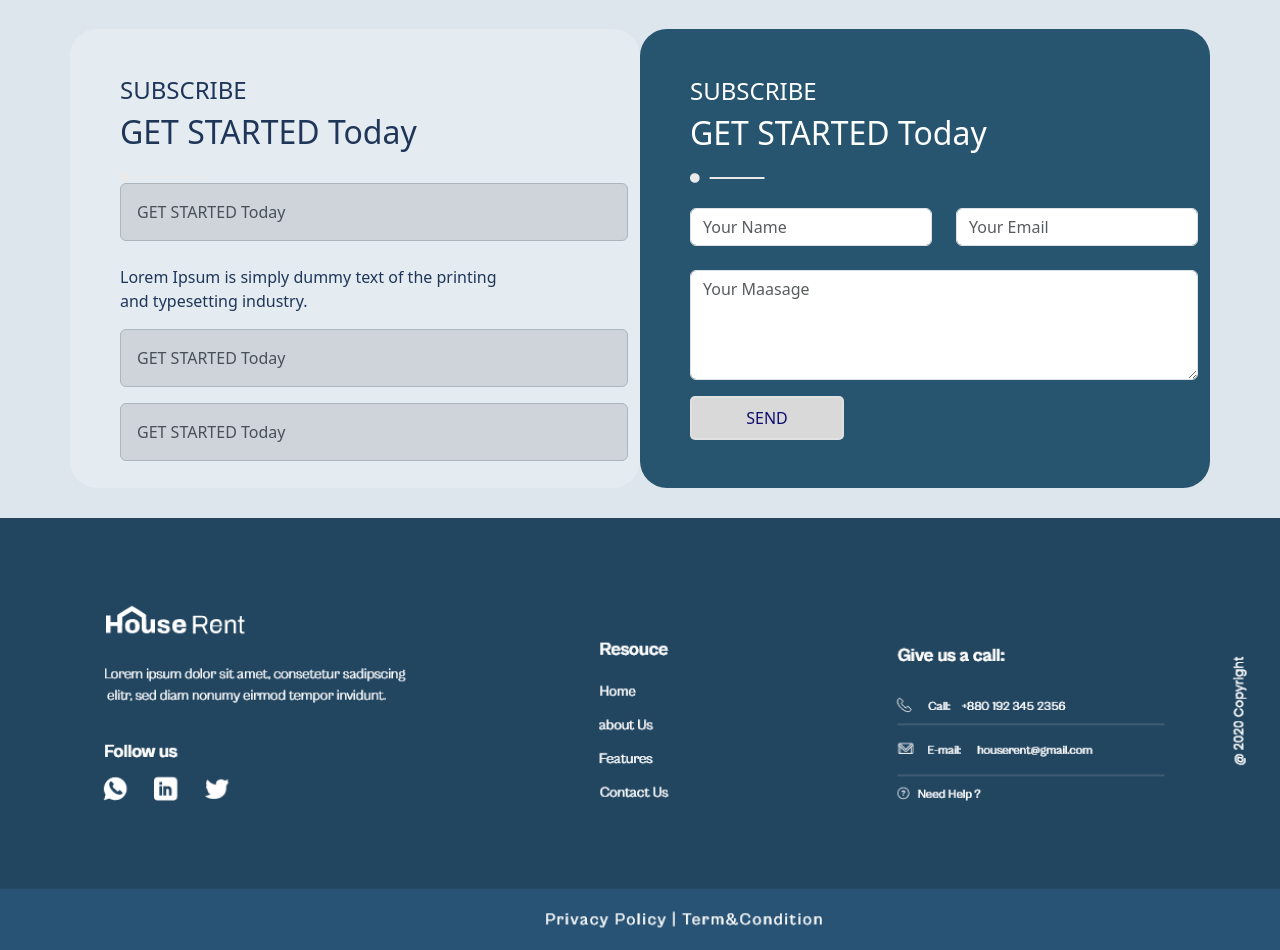
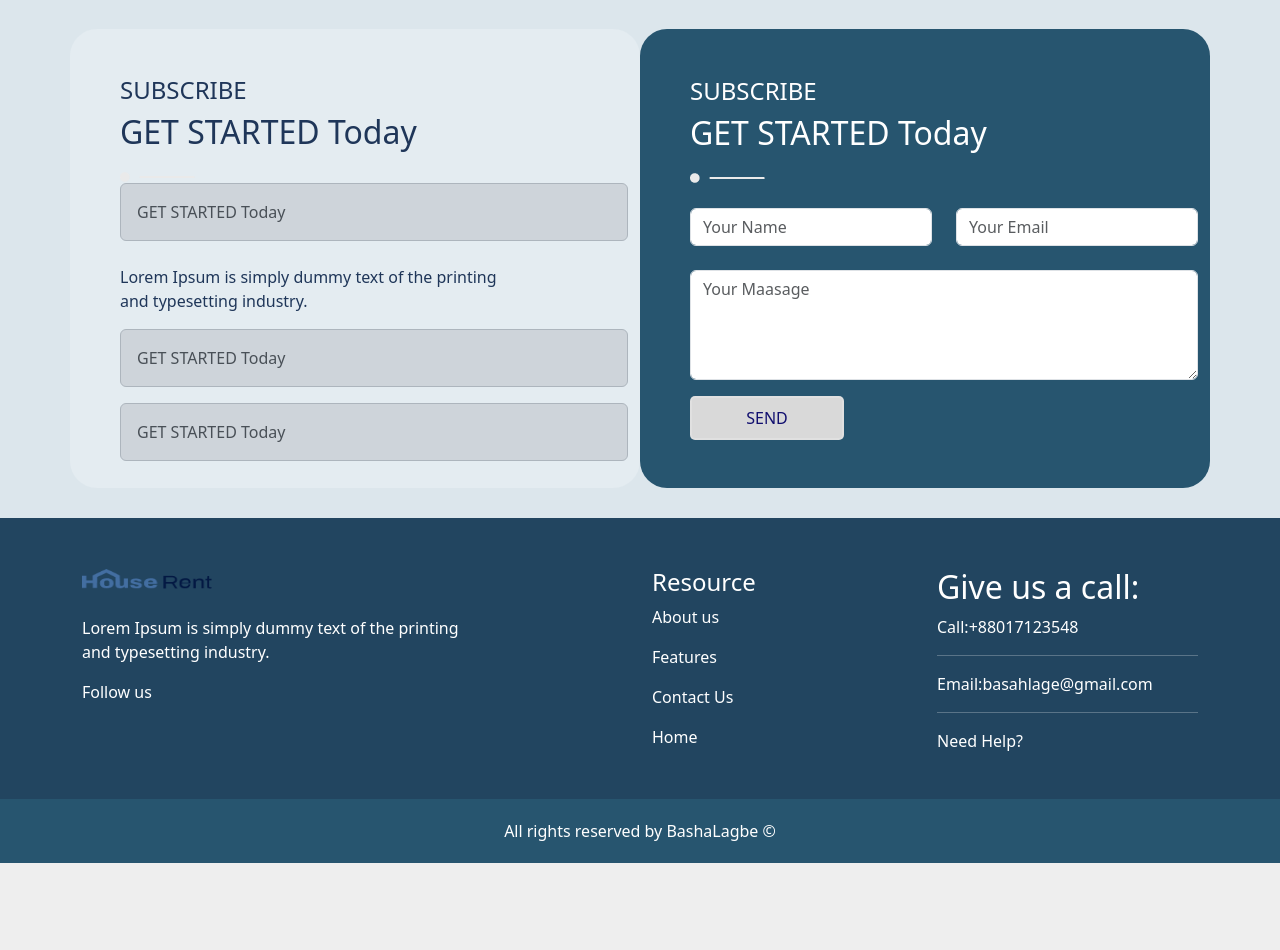
Before and after one commit to Saif-Tasnim/Basa_Lagbe, a Django app: page / in a window 1280 px wide; the page is wider, and only the part inside the window is pictured. Shown: the part 3266-4216 px from the top of that part. After the commit the page ends 4129 px from the top of that part, so only its background shows below. Run offline with Django 4.2, Linux system fonts and the light colour scheme.

Commit message:
adding footer and privact policy

```diff
--- a/static/css/style.css
+++ b/static/css/style.css
@@ -152,6 +152,19 @@ a {
   padding-bottom: 30px;
   color: #fff;
 }
+.footer {
+  background-color: rgba(34, 69, 96, 1);
+  color: #fff;
+  padding-top: 50px;
+  padding-bottom: 30px;
+}
+.privacypolicy {
+  background-color: #27556f;
+  color: #fff;
+  text-align: center;
+  padding-top: 20px;
+  padding-bottom: 20px;
+}
 
 @media only screen and (max-width: 676px) {
   .buttn1 {
--- a/templates/Components/footer.html
+++ b/templates/Components/footer.html
@@ -1,7 +1,69 @@
 {% load static %}
 
-<footer>
-<div class = "footer">
-<img src = "{%static 'images/footer.png'%} "
+<div class="footer">
+    <div class="container">
+<div class="row ">
+    <div class="col-lg-6 col-md-6 col-sm-6">
+        <img
+        src="{% static 'images/logo.png'%}"
+        alt="Logo"
+        width="130"
+        height="20"
+        class="d-inline-block align-text-top"
+      />
+      <p class="pt-4">
+        Lorem Ipsum is simply dummy text of the printing<br/>
+and typesetting industry.
+
+
+      </p>
+   <p>
+    Follow us
+   </p>
+    </div>
+    <div class="col-lg-3 col-md-3 col-sm-6">
+        <h4>
+            Resource
+        </h4>
+        <p>
+            About us
+        </p>
+        <p>
+            Features
+        </p>
+        <p>
+            Contact Us
+        </p>
+        <p>
+            Home
+        </p>
+    </div>
+    <div class="col-lg-3 col-md-3 col-sm-6">
+        <h2>
+            Give us a  call:
+        </h2>
+
+        <p>
+            Call:+88017123548
+        </p>
+        <hr/>
+
+        <p>
+           Email:basahlage@gmail.com
+        </p>
+        <hr/>
+
+        <p>
+            Need Help?
+        </p>
+
+    </div>
+
+
 </div>
-</footer>
+</div>
+</div>
+
+<div class="privacypolicy">
+    All rights reserved by BashaLagbe &copy;
+</div>
```
